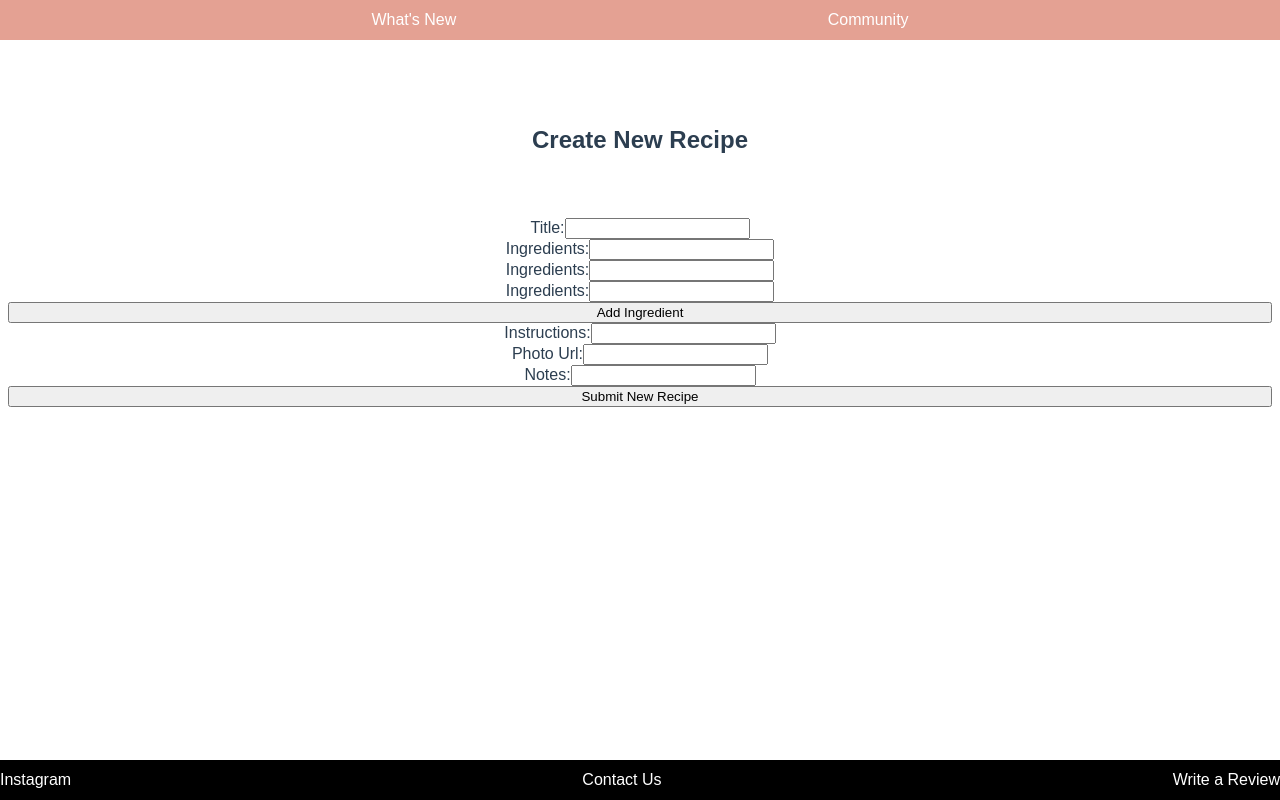
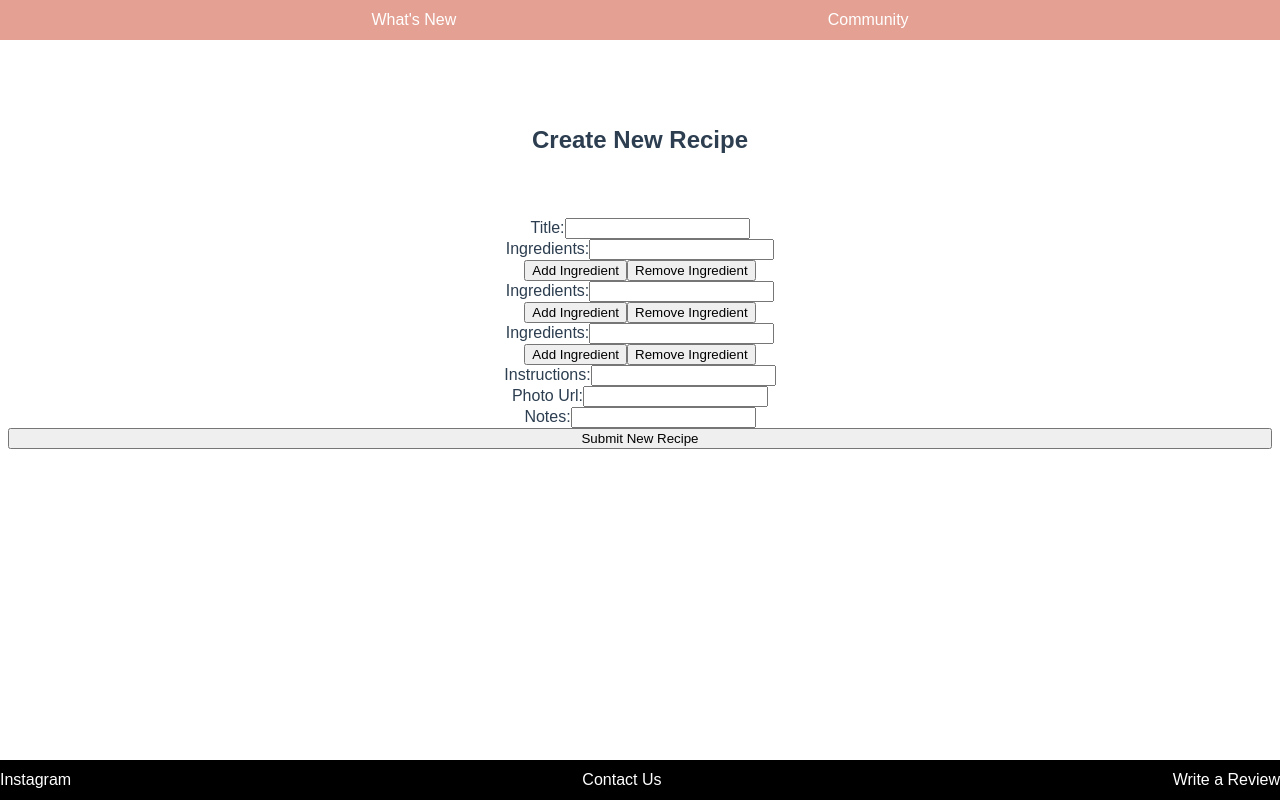
Before and after one commit to Erob711/Recipe-Organizer, a Vue app in the folder vue/: page /create-recipe-page in a window 1280 px wide. Built offline with nearby package versions, Linux system fonts and the light colour scheme.

Commit message:
methods to add and remove ingredient input fields

```diff
--- a/vue/src/components/CreateNewRecipe.vue
+++ b/vue/src/components/CreateNewRecipe.vue
@@ -6,8 +6,12 @@
             <label for="title">Title:<input type = "text" v-model="recipe.title"/></label>
             <div class = "ingredients" v-for="(input, index) in ingredients" :key="`ingredientInput-${index}`">
                 <label for="ingredient">Ingredients:<input type = "text" v-model="input.ingredient"></label>
+                <div class = "add-and-remove-buttons">
+                    <button type="button" v-on:click="addIngredient(ingredients)">Add Ingredient</button>
+                    <button type="button" v-on:click="removeIngredient(index, ingredients)">Remove Ingredient</button>
+                </div>
             </div>
-            <button type="button" v-on:click="addIngredient">Add Ingredient</button>
+
             <label for="instructions">Instructions:<input type = "text" v-model="instructions.instruction"></label>
             <label for="photo-url">Photo Url:<input type = "text" v-model="photo.photoUrl"></label>
             <label for="notes">Notes:<input type = "text" v-model="note.note"></label>
@@ -122,8 +126,11 @@ export default {
                 }
          });
     },
-    addIngredient() {
-        console.log("does nothing yet");
+    addIngredient(ingredients) {
+        ingredients.push({});
+    },
+    removeIngredient(index, ingredients){
+        ingredients.splice(index, 1);
     }
     },
 }
```
